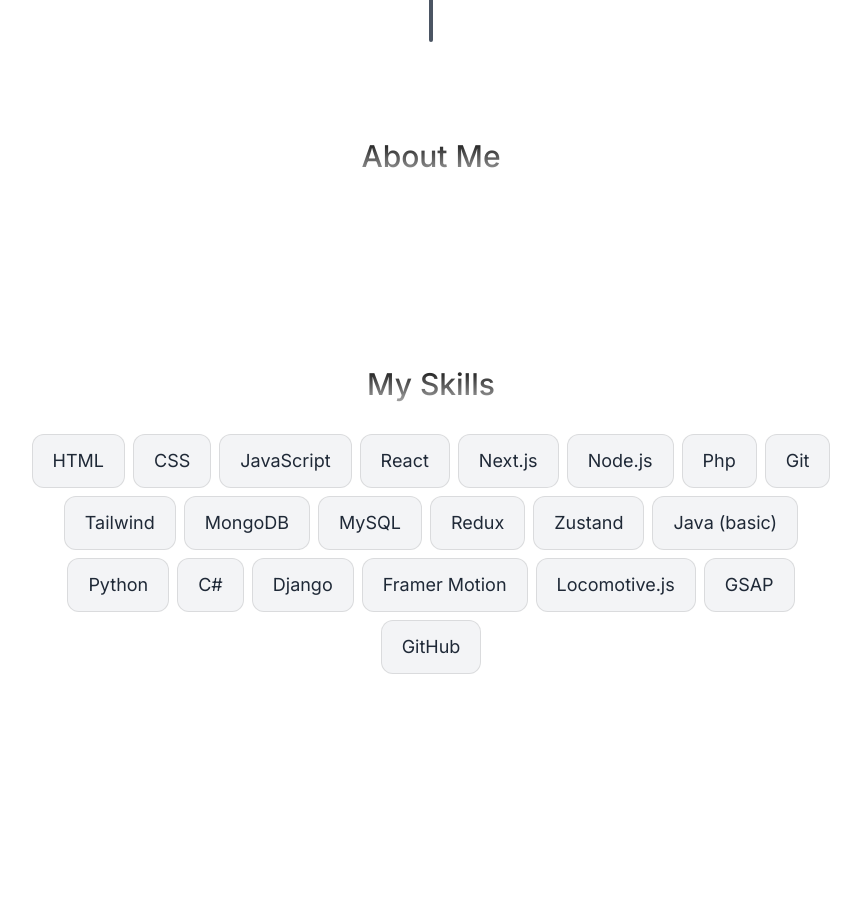
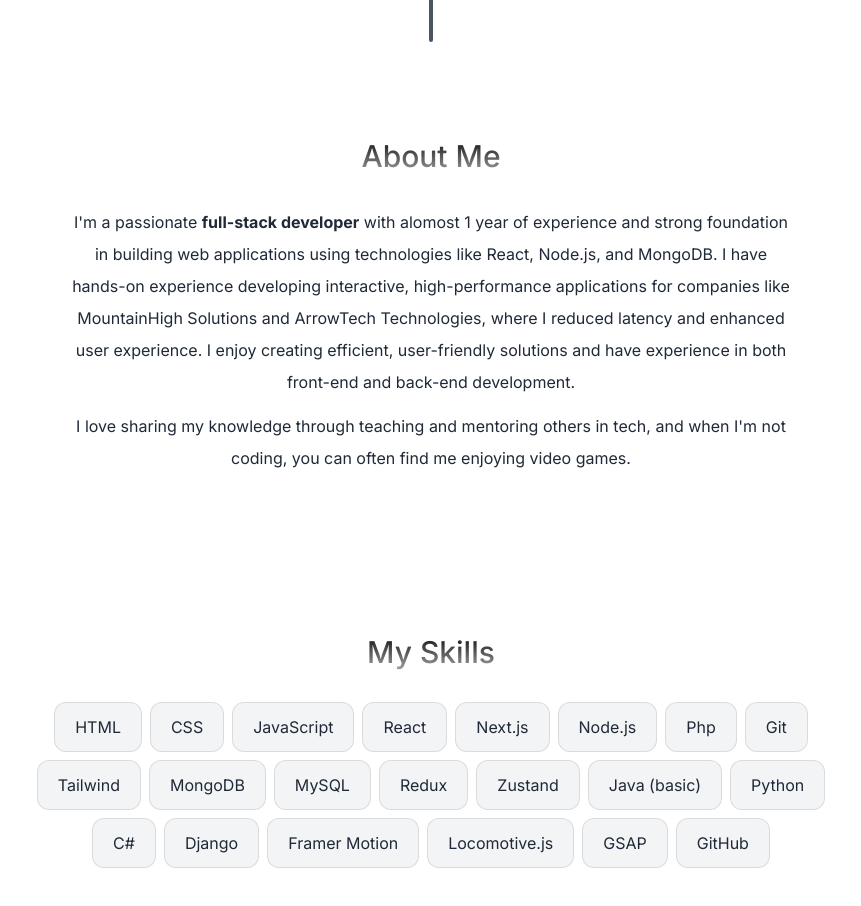
Before and after one commit to Adil0710/Portfolio, a Next.js app: page / in a window 1280 px wide. Shown: the part 900-1806 px from the top of the page, without its empty margins (209-1070 px from the left). Built offline with nearby package versions, Linux system fonts and the light colour scheme.

Commit message:
added skills animation and about

```diff
--- a/src/components/About.tsx
+++ b/src/components/About.tsx
@@ -1,11 +1,24 @@
+"use client"
 import React from 'react'
 import SectionHeading from './section-heading'
+import { motion } from 'framer-motion'
 
 function About() {
   return (
-    <section className=' mb-28 text-center leading-8 sm:mb-40'>
+    <motion.section
+      className=' mb-28 max-w-[45rem] text-center leading-8 sm:mb-40'
+      initial ={{opacity: 0, y: 100}}
+      whileInView={{ opacity: 1, y: 0 }}
+      transition={{delay: 0.175}}
+    >
         <SectionHeading>About Me</SectionHeading>
-    </section>
+
+        <p className=' mb-3  text-gray-800 dark:text-gray-300'>
+        I'm a passionate <span className=' font-bold'>full-stack developer</span> with alomost 1 year of experience and strong foundation in building web applications using technologies like React, Node.js, and MongoDB. I have hands-on experience developing interactive, high-performance applications for companies like MountainHigh Solutions and ArrowTech Technologies, where I reduced latency and enhanced user experience. I enjoy creating efficient, user-friendly solutions and have experience in both front-end and back-end development.
+        </p>
+
+        <p className='  text-gray-800 dark:text-gray-300'>I love sharing my knowledge through teaching and mentoring others in tech, and when I'm not coding, you can often find me enjoying video games.</p>
+    </motion.section>
   )
 }
 
--- a/src/components/Intro.tsx
+++ b/src/components/Intro.tsx
@@ -17,6 +17,7 @@ function Intro() {
                 duration: 0.8,
                 ease: "easeInOut",
               }}
+              viewport={{ once: true}}
               >
       <Image src={adil} alt='adil'
       priority={true}
@@ -34,6 +35,7 @@ function Intro() {
                 duration: 0.8,
                 ease: "easeInOut",
               }}
+              viewport={{ once: true}}
               >
 
             <div className=" p-4 max-w-7xl  mx-auto relative z-10 text-center w-full lg:pt-5 pt-14 md:pt-0">
--- a/src/components/Skills.tsx
+++ b/src/components/Skills.tsx
@@ -1,15 +1,41 @@
+"use client"
 import React from 'react'
 import SectionHeading from './section-heading'
 import { skillsData } from '@/lib/data'
+import { motion } from 'framer-motion'
+
+const fadeInAnimationVariants = {
+  initial: {
+    opacity: 0,
+    y: 100,
+  },
+  animate: (index : number) => ({
+    opacity: 1,
+    y: 0,
+    transition : {
+      delay: 0.05 * index,
+    }
+  }),
+}
 
 function Skills() {
   return (
-    <section className=' mb-28 max-w-[52rem] scroll-mt-28 text-center sm:mb-40'>
+    <section className=' mb-28 max-w-[53rem] scroll-mt-28 text-center sm:mb-40'>
         <SectionHeading>My Skills</SectionHeading>
-        <ul className=' flex flex-wrap justify-center gap-2 text-lg text-gray-800 dark:text-gray-300'>
+        <ul className=' flex flex-wrap justify-center gap-2 text-gray-800 dark:text-gray-300'>
             {
                 skillsData.map((skill, index) => (
-                    <li className=' bg-gray-100 dark:bg-white/[0.05] border border-black/[0.1] dark:border-white/[0.1] rounded-xl px-5 py-3' key={index}>{skill}</li>
+                    <motion.li className=' bg-gray-100 dark:bg-white/[0.05] border border-black/[0.1] dark:border-white/[0.1] rounded-xl px-5 py-3' key={index}
+                    variants={fadeInAnimationVariants}
+                    initial= "initial"
+                    whileInView="animate"
+                    viewport={{
+                      once : true
+                    }}
+                    custom={index}
+                    >
+                      {skill}
+                    </motion.li>
                 ))
             }
         </ul>
--- a/src/components/section-heading.tsx
+++ b/src/components/section-heading.tsx
@@ -10,13 +10,7 @@ function SectionHeading({children} : SectionHeadingProps) {
   return (
     <motion.div
     className=' text-3xl font-medium capitalize mb-8 bg-clip-text text-transparent bg-gradient-to-b dark:from-neutral-50 dark:to-neutral-700 from-neutral-950 to-neutral-400 bg-opacity-50'
-    initial={{ opacity: 0.0, y: 40 }}
-    whileInView={{ opacity: 1, y: 0 }}
-    transition={{
-      delay: 0.3,
-      duration: 0.8,
-      ease: "easeInOut",
-    }}
+
     >
         {children}
     </motion.div>
```
